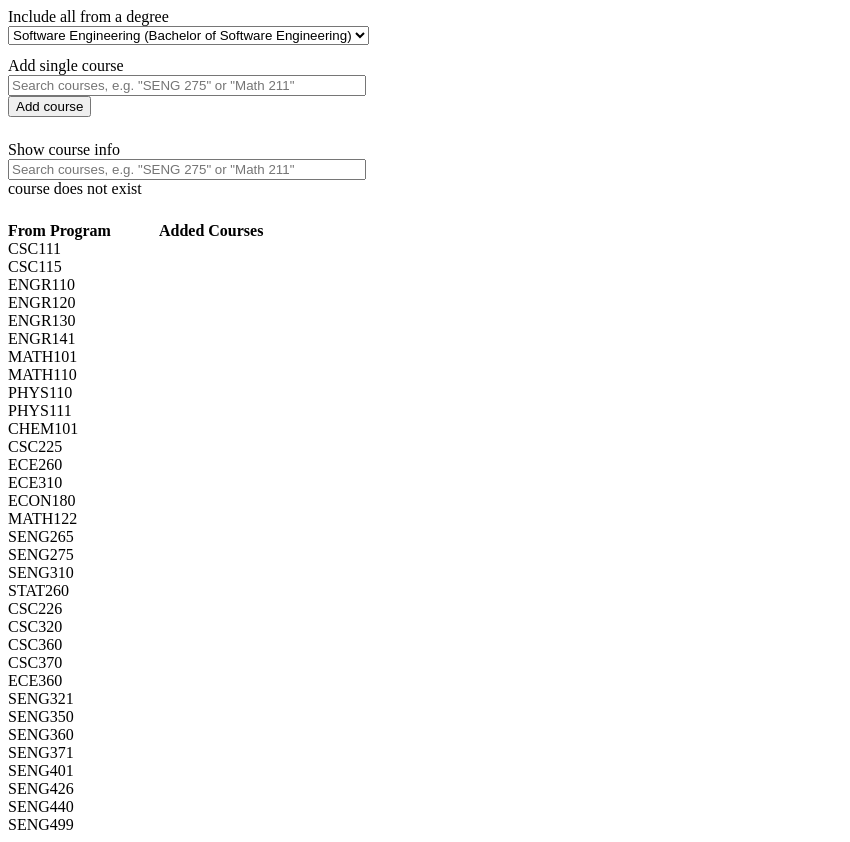
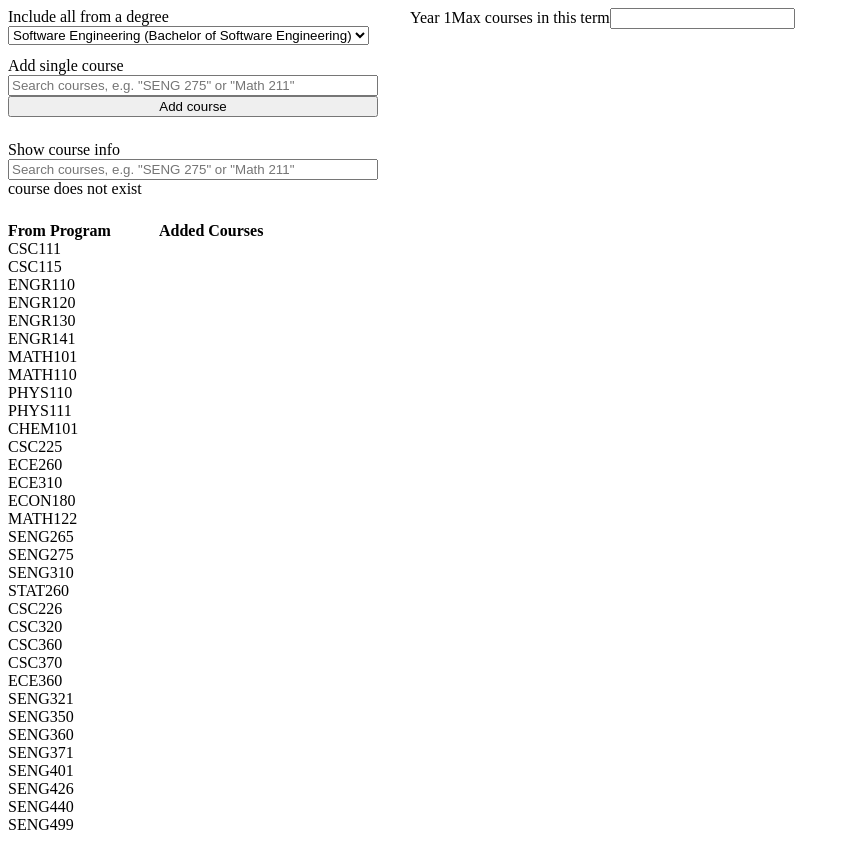
Before and after one commit to tdgao/program-planner, a React (Create React App) app: page / in a window 1280 px wide. Shown: the whole page, without its empty margins (0-850 px from the left). Built offline with nearby package versions, Linux system fonts and the light colour scheme.

Commit message:
update section layouts

```diff
--- a/src/coursePlanner/AddCourse/AddCourses.tsx
+++ b/src/coursePlanner/AddCourse/AddCourses.tsx
@@ -12,10 +12,6 @@ import {
 const LayoutDiv = styled.div`
   display: grid;
   row-gap: 12px;
-`;
-
-const CourseInput = styled.input`
-  width: 350px;
 `;
 
 const inputAtom = atom("");
@@ -47,16 +43,15 @@ export const AddCourses = () => {
           </option>
         </select>
       </div>
-      <div>
+      <div style={{ display: "grid" }}>
         <div>Add single course</div>
-        <CourseInput
+        <input
           type="text"
           placeholder={`Search courses, e.g. "SENG 275" or "Math 211"`}
           onChange={(e) =>
             setInput(e.target.value.toUpperCase().replace(/\s/g, ""))
           }
         />
-        <br />
         <button
           onClick={() => {
             courses[courseInput]
--- a/src/coursePlanner/CourseInfo/CourseInfo.tsx
+++ b/src/coursePlanner/CourseInfo/CourseInfo.tsx
@@ -20,7 +20,6 @@ export const CourseInfo = () => {
       <input
         type="text"
         placeholder={`Search courses, e.g. "SENG 275" or "Math 211"`}
-        style={{ width: "350px" }}
         onChange={(e) => {
           setCourse(e.target.value.toUpperCase().replace(/\s/g, ""));
         }}
--- a/src/coursePlanner/ProgramPlanner.tsx
+++ b/src/coursePlanner/ProgramPlanner.tsx
@@ -2,8 +2,15 @@ import styled from "styled-components";
 import { AddCourses } from "./AddCourse/AddCourses";
 import { CourseInfo } from "./CourseInfo/CourseInfo";
 import { CourseList } from "./CourseList/CourseList";
+import { ProgramSchedule } from "./ProgramSchedule/ProgramSchedule";
 
 export const PageDiv = styled.div`
+  display: grid;
+  grid-template-columns: 370px auto;
+  column-gap: 32px;
+`;
+
+const LayoutDiv = styled.div`
   display: grid;
   row-gap: 24px;
 `;
@@ -11,9 +18,14 @@ export const PageDiv = styled.div`
 export const ProgramPlanner = () => {
   return (
     <PageDiv>
-      <AddCourses />
-      <CourseInfo />
-      <CourseList />
+      <LayoutDiv>
+        <AddCourses />
+        <CourseInfo />
+        <CourseList />
+      </LayoutDiv>
+      <div>
+        <ProgramSchedule />
+      </div>
     </PageDiv>
   );
 };
--- a/src/coursePlanner/ProgramSchedule/ProgramSchedule.tsx
+++ b/src/coursePlanner/ProgramSchedule/ProgramSchedule.tsx
@@ -4,23 +4,14 @@ const LayoutDiv = styled.div`
   display: grid;
 `;
 
-export interface ProgramScheduleProps {
-  courses: string[];
-}
-
-export const ProgramSchedule = (props: ProgramScheduleProps) => {
-  const { courses } = props;
+export const ProgramSchedule = () => {
   return (
     <LayoutDiv>
       <div>
         Year 1<label htmlFor="max-courses">Max courses in this term</label>
         <input type="number" name="max-courses" />
       </div>
-      <div>
-        {courses.map((course) => (
-          <div>{course}</div>
-        ))}
-      </div>
+      <div></div>
     </LayoutDiv>
   );
 };
```
